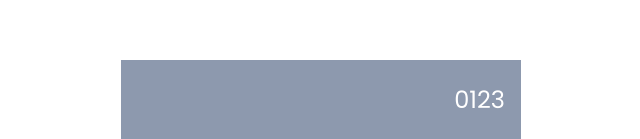
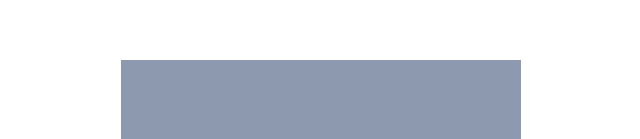
Before and after one commit to shahadat3669/math-magicians, a React (Create React App) app: page / in a window 1280 px wide. Shown: the part 160-299 px from the top of the page, without its empty margins (319-959 px from the left). Built offline with nearby package versions, Linux system fonts and the light colour scheme.

Commit message:
Update display class with propTypes and use total, operation, next props.

```diff
--- a/src/components/Display.jsx
+++ b/src/components/Display.jsx
@@ -1,17 +1,29 @@
 import { Component } from 'react';
+import PropTypes from 'prop-types';
 
 class Display extends Component {
-  constructor() {
-    super();
+  constructor(props) {
+    super(props);
     this.state = {};
   }
 
   render() {
+    const { total, next, operation } = this.props;
     return (
       <div className="display">
-        <div className="display__inner">0123</div>
+        <div className="display__inner">
+          {total}
+          {operation}
+          {next}
+        </div>
       </div>
     );
   }
 }
 export default Display;
+
+Display.propTypes = {
+  total: PropTypes.string.isRequired,
+  next: PropTypes.string.isRequired,
+  operation: PropTypes.string.isRequired,
+};
```
